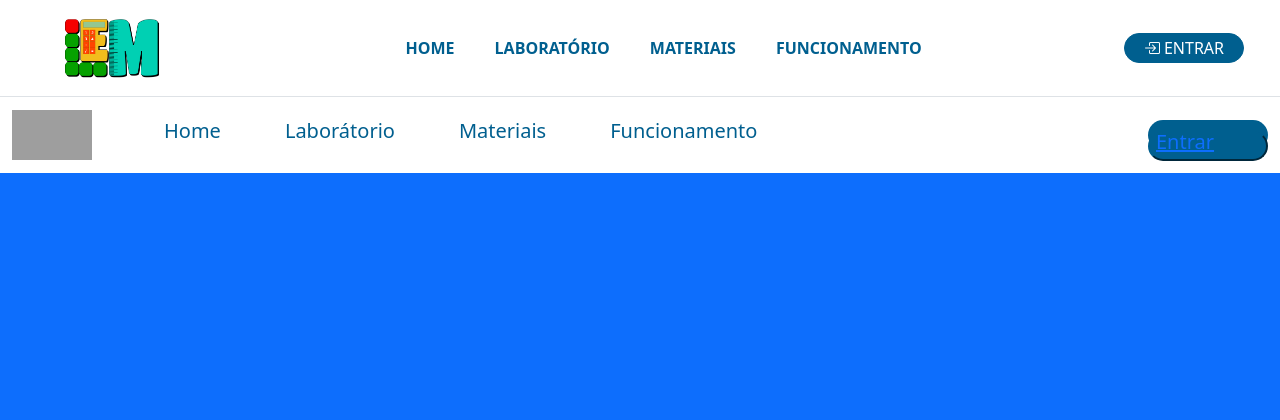
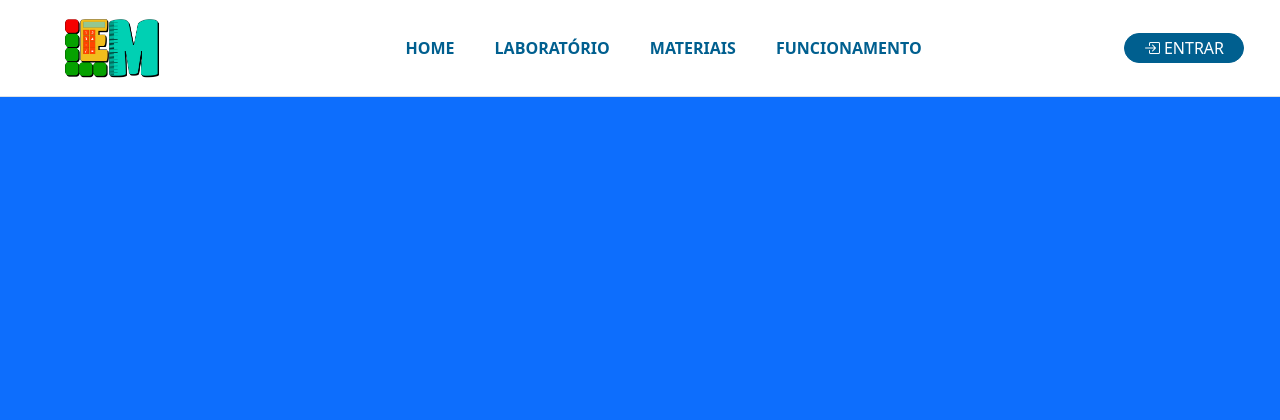
Before and after one commit to emillylaviny/LEM-IFRN-SPP, a Django app: page / in a window 1280 px wide. Shown: the top 420 px of the page. After the commit the page ends 97 px from the top, so only its background shows below. Run offline with Django 4.2, Linux system fonts and the light colour scheme; grey boxes are pictures that could not be loaded.

Commit message:
Retirando nav duplicada

```diff
--- a/app/templates/app/home.html
+++ b/app/templates/app/home.html
@@ -3,31 +3,6 @@
 
 {% block content %}
     <header>
-      <nav class="navbar navbar-expand-lg bg-body-white">
-        <div class="container-fluid">
-          <a class="navbar-brand" href="#">
-            <img src="{% static 'app/assets/img/Logo oficial LEM - Principal.png' %}" alt="Bootstrap" width="80" height="50">
-          </a>
-          <button class="navbar-toggler" type="button" data-bs-toggle="collapse" data-bs-target="#navbarNavAltMarkup" aria-controls="navbarNavAltMarkup" aria-expanded="false" aria-label="Toggle navigation">
-            <span class="navbar-toggler-icon"></span>
-          </button>
-          <div class="collapse navbar-collapse" id="navbarNavAltMarkup">
-            <div class="navbar-nav">
-              <a class="nav-link ms-5 me-5" href="#"><h5>Home</h5></a>
-              <a class="nav-link me-5" href="#"><h5>Laborátorio</h5></a>
-              <a class="nav-link me-5" href="#"><h5>Materiais</h5></a>
-              <a class="nav-link me-5" href="#"><h5>Funcionamento</h5></a>
-            </div>
-          </div>
-          <div class="btn-entrar">
-            <button type="button" class="btn-entrar d-inline-flex align-items-center">
-              <p>
-                <a  href="login"><h5>Entrar</h5></a>
-              </p>
-            </button>
-          </div>
-        </div>
-      </nav>
     </header>
     <section class="corpo vw-100 vh-100 bg-primary">
     </section>
```
